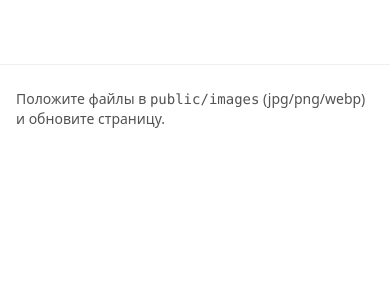
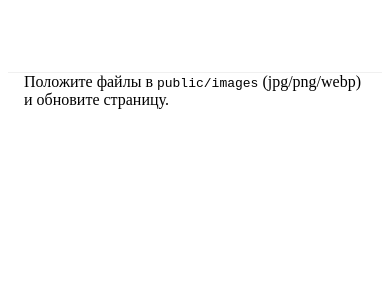
Before and after one commit to ave-ArChi/zelinski-photo, a Next.js app: page / in a window 390 px wide. Shown: the top 300 px of the page. Built offline with nearby package versions, Linux system fonts and the light colour scheme.

Commit message:
Update globals.css

```diff
--- a/app/globals.css
+++ b/app/globals.css
@@ -1,39 +1,27 @@
-@import "tailwindcss";
+/* контейнер */
+.container{max-width:1200px;margin:0 auto;padding:0 16px}
 
-:root { color-scheme: light; }
-html, body { height: 100%; background: #ffffff; color: #0a0a0a; }
-a { color: inherit; }
-
-/* Мягкие линии разделителей */
-.border-soft { border-color: rgba(0,0,0,0.08) !important; }
-
-/* контейнер и заголовок */
-.container{max-width:1200px;margin:0 auto;padding:0 16px}
+/* шапка */
 .site-header{position:sticky;top:0;background:#fff;z-index:40;border-bottom:1px solid rgba(0,0,0,.06)}
 .header-row{display:flex;align-items:center;justify-content:space-between;height:64px}
 .brand{font-weight:800;letter-spacing:.28em;text-decoration:none;color:#111;font-size:clamp(18px,4.5vw,28px)}
 .brand:hover{opacity:.9}
 
-/* десктопное меню */
+/* desktop menu */
 .nav-desktop{display:flex;gap:24px}
 .nav-desktop a{color:#111;text-decoration:none;font-weight:500}
 .nav-desktop a:hover{opacity:.7}
 
-/* бургер только на мобиле */
+/* burger for mobile */
 .burger{display:none;width:40px;height:40px;border:0;background:0;gap:5px;flex-direction:column;justify-content:center;align-items:center}
 .burger span{display:block;width:22px;height:2px;background:#111;border-radius:2px}
+@media (max-width:1024px){.nav-desktop{display:none}.burger{display:flex}}
 
-@media (max-width:1024px){
-  .nav-desktop{display:none}
-  .burger{display:flex}
-}
-
-/* мобильное меню-выдвижка */
+/* mobile drawer */
 .nav-mobile{
   position:fixed;inset:64px 0 0 0;background:#fff;display:flex;flex-direction:column;
   padding:16px;gap:12px;transform:translateY(-100%);transition:transform .25s ease;z-index:30;
   border-top:1px solid rgba(0,0,0,.06)
 }
 .nav-mobile a{padding:14px 8px;border-radius:10px;text-decoration:none;color:#111;background:#f8f8f8}
-.nav-mobile a:active{background:#eee}
 .nav-mobile.open{transform:translateY(0)}
```
